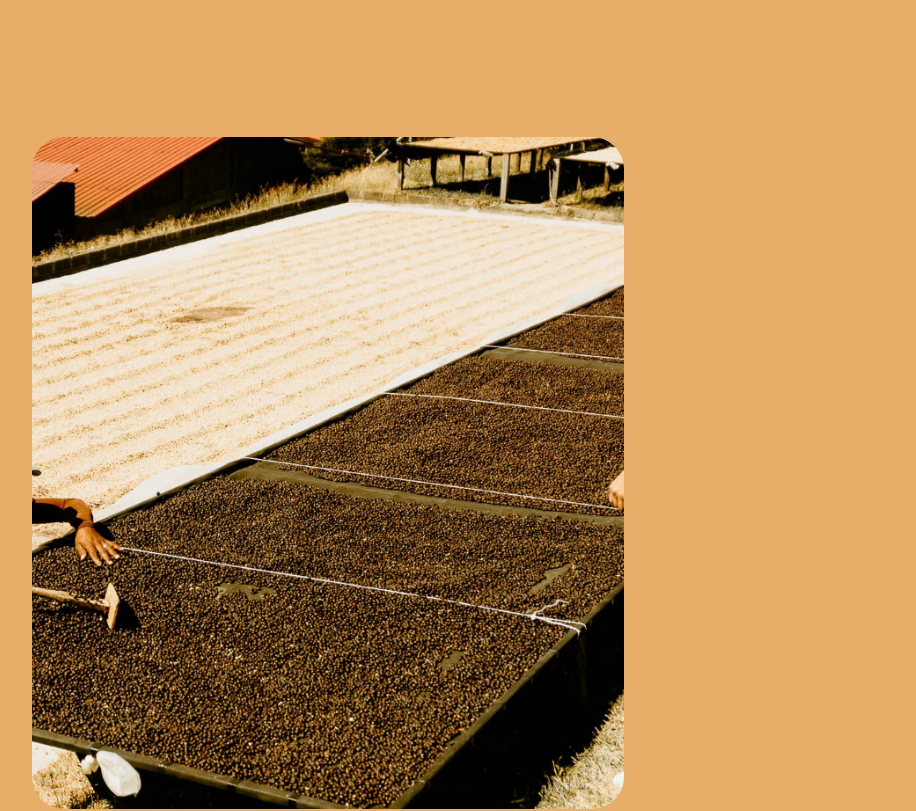
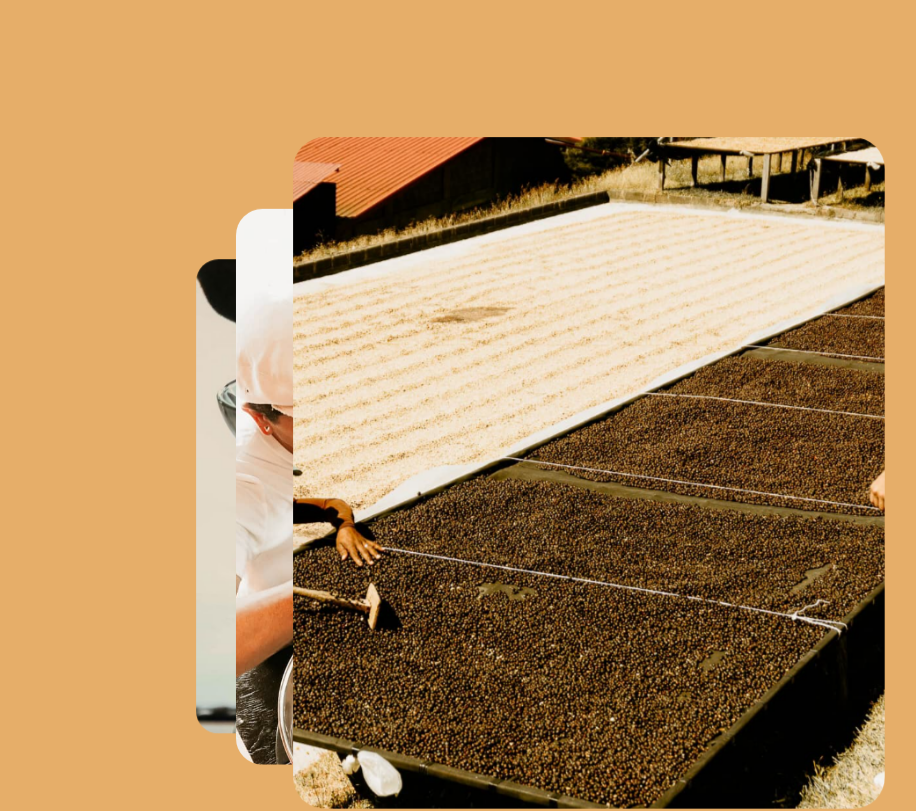
Before and after one commit to Paola-AV/Coffee-website, a React (Create React App) app: page / in a window 1280 px wide. Shown: the part 2000-2811 px from the top of the page, without its empty margins (50-966 px from the left). Built offline with nearby package versions, Linux system fonts and the light colour scheme; some icons are missing.

Commit message:
adding css to galeria

```diff
--- a/src/components/Galeria.js
+++ b/src/components/Galeria.js
@@ -26,7 +26,30 @@ function Galeria() {
                   grabCursor={true}
                   centeredSlides={true}
                   loop={true}
-                  slidesPerView={'auto'}
+                  slidesPerView={6}
+            breakpoints={{
+              0: {
+                slidesPerView: 1,
+              },
+              400:{
+                slidesPerView:2,
+              },
+              639: {
+                slidesPerView: 3,
+              },
+              865:{
+                slidesPerView:4
+              },
+              1000:{
+                slidesPerView:5
+              },
+              1500:{
+                slidesPerView:6
+              },
+              1700:{
+                slidesPerView:7
+              }
+            }}
                   coverflowEffect={{
                       rotate: 0,
                       stretch: 0,
@@ -42,7 +65,8 @@ function Galeria() {
                   modules={[EffectCoverflow, Pagination, Navigation]}
                   className="swiper_container"
               >
-                  <SwiperSlide>
+                <div id='swip'>
+                <SwiperSlide>
                       <img src={slide_image_1} alt="slide_image" />
                   </SwiperSlide>
                   <SwiperSlide>
@@ -51,6 +75,8 @@ function Galeria() {
                   <SwiperSlide>
                       <img src={slide_image_3} alt="slide_image" />
                   </SwiperSlide>
+                </div>
+
 
                   <div className="slider-controler">
                       <div className="swiper-button-prev slider-arrow">
--- a/src/index.css
+++ b/src/index.css
@@ -415,6 +415,11 @@ nav {
   align-items: center;
 }
 
+#swip {
+  align-self: center;
+  justify-self: center;
+}
+
 .heading {
   padding: 1rem 0;
   font-size: 3.5rem;
```
